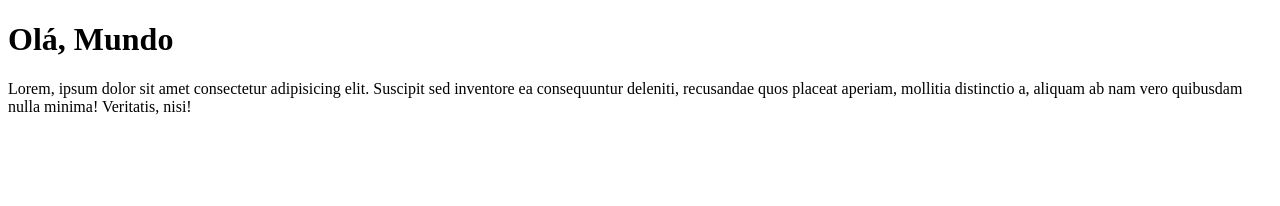
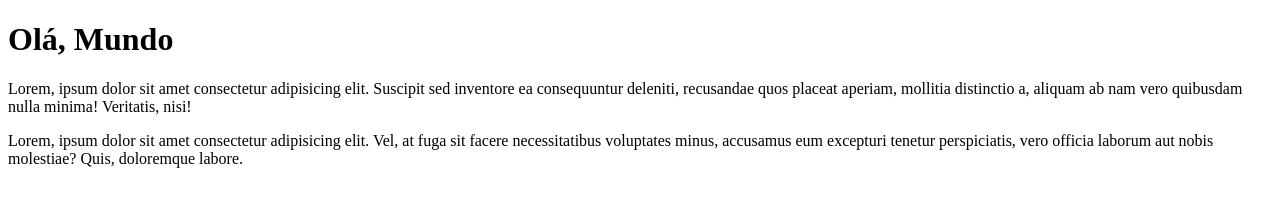
Before and after one commit to starkcentre/Ola-Mundo, a plain HTML site: page site-exemplo/index.html in a window 1280 px wide. Drawn offline with Linux system fonts and the light colour scheme.

Commit message:
adicionei parágrafo

```diff
--- a/site-exemplo/index.html
+++ b/site-exemplo/index.html
@@ -10,5 +10,6 @@
     <h1>Olá, Mundo</h1>
 
     <p>Lorem, ipsum dolor sit amet consectetur adipisicing elit. Suscipit sed inventore ea consequuntur deleniti, recusandae quos placeat aperiam, mollitia distinctio a, aliquam ab nam vero quibusdam nulla minima! Veritatis, nisi!</p>
+    <p>Lorem, ipsum dolor sit amet consectetur adipisicing elit. Vel, at fuga sit facere necessitatibus voluptates minus, accusamus eum excepturi tenetur perspiciatis, vero officia laborum aut nobis molestiae? Quis, doloremque labore.</p>
 </body>
 </html>
```
